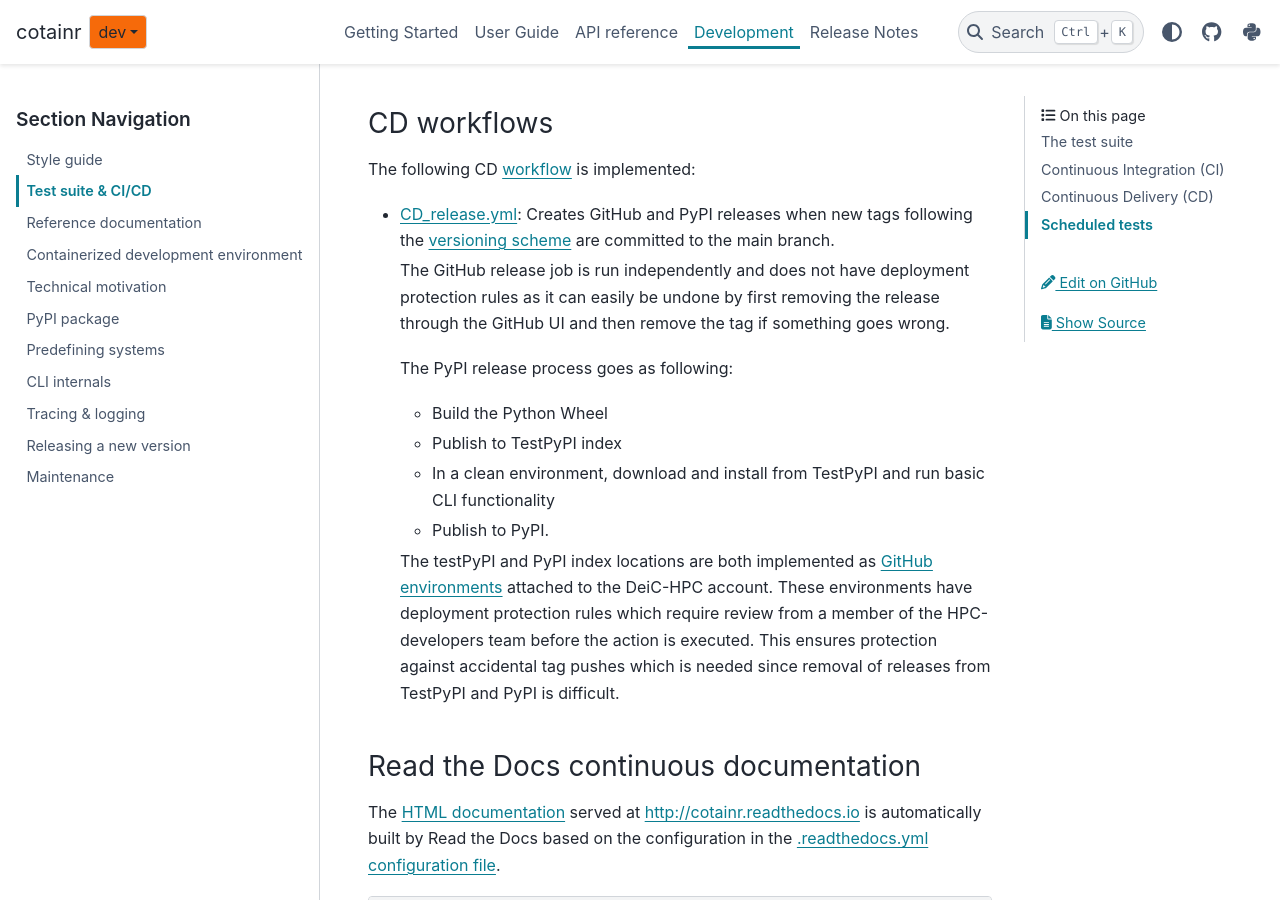
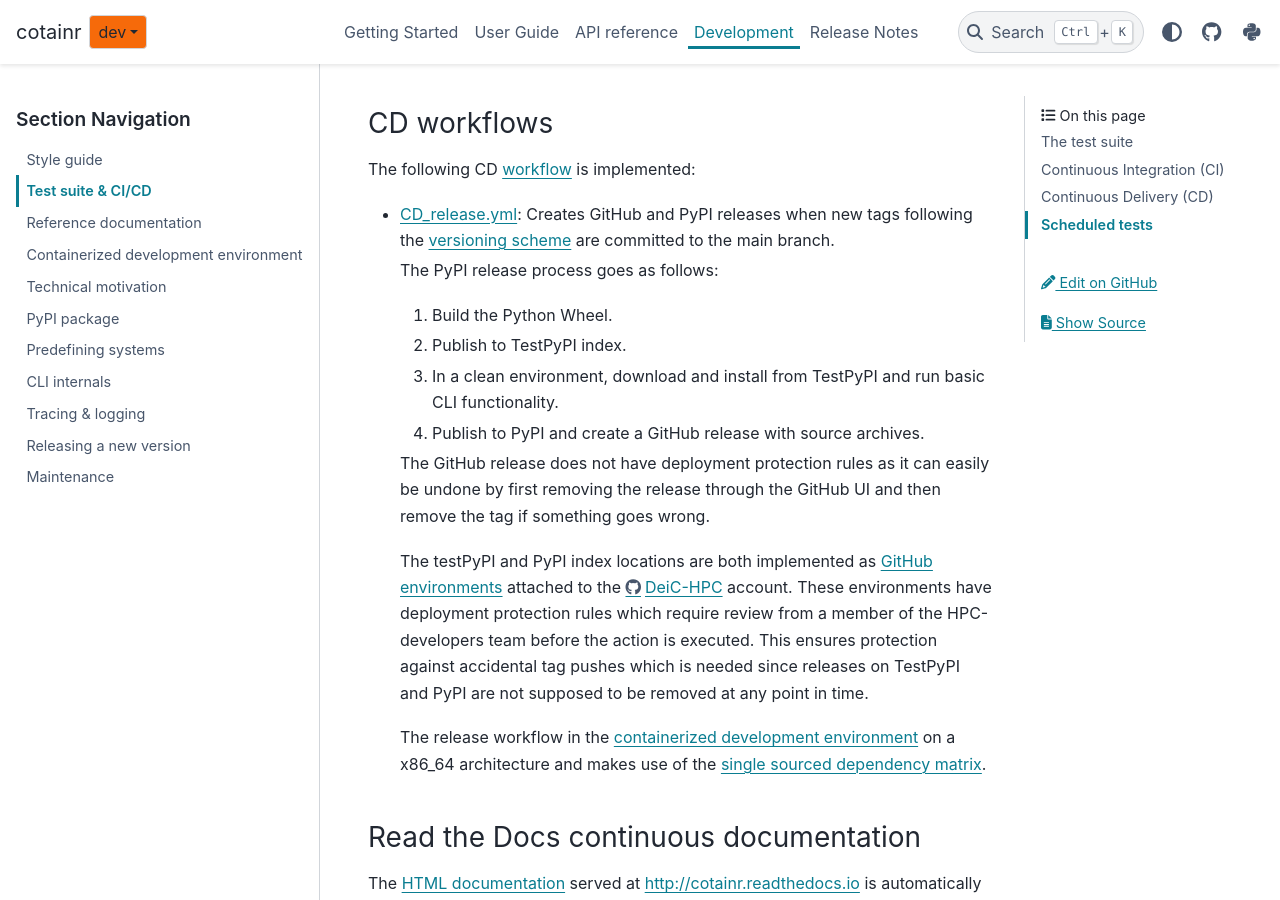
Before and after one commit to DeiC-HPC/cotainr, a Sphinx documentation site: the page built from doc/development/test_suite_ci_cd.rst, in a window 1280 px wide and 900 px high, scrolled down 4789 px. Built offline with Sphinx 7.4.7 and the PyData theme 0.15.4, drawn with Linux system fonts in a browser that asks for light colours; pages that are not in the unit, such as notebooks, are missing from menus; the version number could not be read and is left out.

Commit message:
WIP: More CD documentation updates.

```diff
--- a/doc/development/test_suite_ci_cd.rst
+++ b/doc/development/test_suite_ci_cd.rst
@@ -110,16 +110,18 @@ The following CD `workflow <https://docs.github.com/en/actions/using-workflows/a
 
 - `CD_release.yml <https://github.com/DeiC-HPC/cotainr/actions/workflows/CD_release.yml>`_: Creates GitHub and PyPI releases when new tags following the :ref:`versioning scheme <version-scheme>` are committed to the main branch.
 
-  The GitHub release job is run independently and does not have deployment protection rules as it can easily be undone by first removing the release through the GitHub UI and then remove the tag if something goes wrong.
+  The PyPI release process goes as follows:
 
-  The PyPI release process goes as following:
+  1. Build the Python Wheel.
+  2. Publish to TestPyPI index.
+  3. In a clean environment, download and install from TestPyPI and run basic CLI functionality.
+  4. Publish to PyPI and create a GitHub release with source archives.
 
-  - Build the Python Wheel
-  - Publish to TestPyPI index
-  - In a clean environment, download and install from TestPyPI and run basic CLI functionality
-  - Publish to PyPI.
+  The GitHub release does not have deployment protection rules as it can easily be undone by first removing the release through the GitHub UI and then remove the tag if something goes wrong.
 
-  The testPyPI and PyPI index locations are both implemented as `GitHub environments <https://docs.github.com/en/actions/managing-workflow-runs-and-deployments/managing-deployments/managing-environments-for-deployment>`_ attached to the DeiC-HPC account. These environments have deployment protection rules which require review from a member of the HPC-developers team before the action is executed. This ensures protection against accidental tag pushes which is needed since removal of releases from TestPyPI and PyPI is difficult.
+  The testPyPI and PyPI index locations are both implemented as `GitHub environments <https://docs.github.com/en/actions/managing-workflow-runs-and-deployments/managing-deployments/managing-environments-for-deployment>`_ attached to the https://github.com/DeiC-HPC account. These environments have deployment protection rules which require review from a member of the HPC-developers team before the action is executed. This ensures protection against accidental tag pushes which is needed since releases on TestPyPI and PyPI are not supposed to be removed at any point in time.
+
+  The release workflow in the :ref:`containerized development environment <containerized_development_environment>` on a x86_64 architecture and makes use of the :ref:`single sourced dependency matrix <single_source_dep_matrix>`.
 
 Read the Docs continuous documentation
 ~~~~~~~~~~~~~~~~~~~~~~~~~~~~~~~~~~~~~~
```
